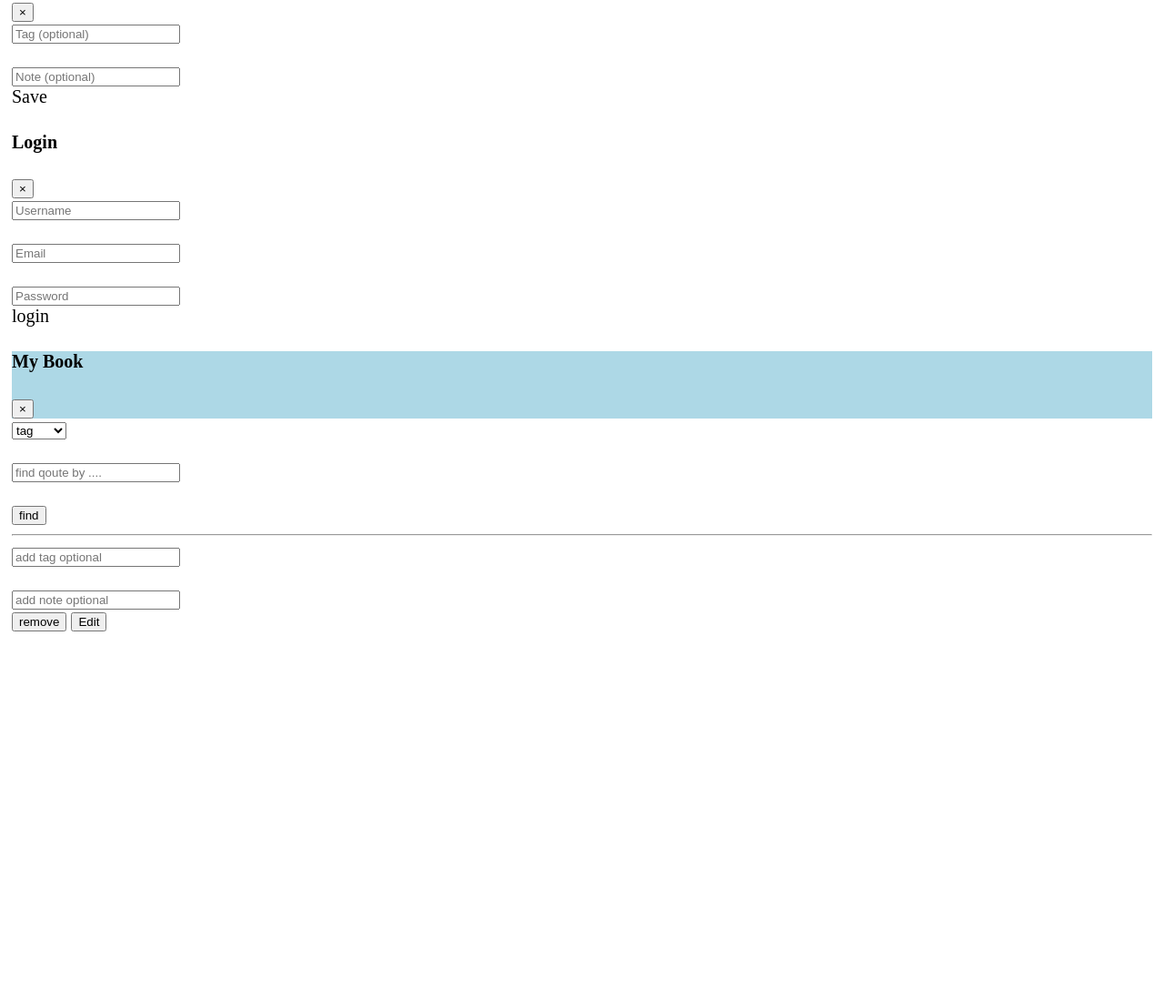
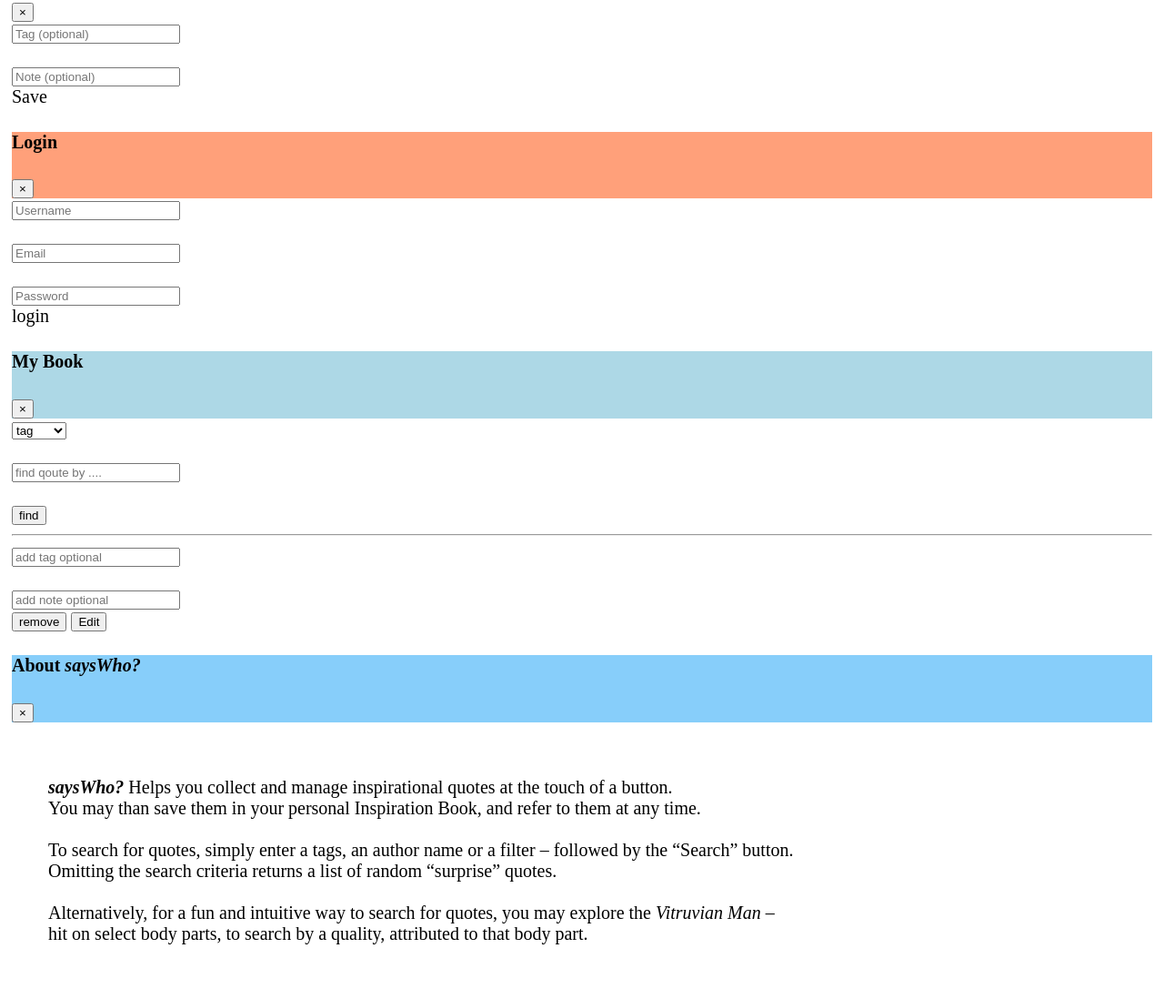
Before and after one commit to talhaker/saysWho, a website with bundled scripts: page public/index.html in a window 1280 px wide. Shown: the part 744-1842 px from the top of the page at 91% size. Before the commit the page ends 1438 px from the top, so only its background shows below. Built offline with nearby package versions, Linux system fonts and the light colour scheme; files whose address does not match are found by name.

Commit message:
Add modal for 'About saysWho'

```diff
--- a/public/index.html
+++ b/public/index.html
@@ -202,7 +202,7 @@
                     <!--Content-->
                     <div class="modal-content">
                         <!--Header-->
-                        <div class="modal-header text-center">
+                        <div class="modal-header text-center modal-login">
                             <h4 class="modal-title white-text w-100 font-weight-bold py-2">Login</h4>
                             <button type="button" class="close" data-dismiss="modal" aria-label="Close">
                                 <span aria-hidden="true" class="white-text">&times;</span>
@@ -284,6 +284,34 @@
                     <!--/.Content-->
                 </div>
             </div>
+
+            <!-- ////////////////      modalAbout    ////////////////////// -->
+            <div class="modal fade" id="modalAbout" tabindex="-1" role="dialog" aria-labelledby="myModalLabel" aria-hidden="true">
+                <div class="modal-dialog modal-notify modal-lg" role="document">
+                    <!--Content-->
+                    <div class="modal-content">
+                        <!--Header-->
+                        <div class="modal-header text-center modal-about">
+                            <h4 class="modal-title white-text w-100 font-weight-bold py-2">About <i><b>saysWho?</b></i></h4>
+                            <button type="button" class="close" data-dismiss="modal" aria-label="Close">
+                                    <span aria-hidden="true" class="white-text">&times;</span>
+                                </button>
+                        </div>
+
+                        <!--Body-->
+                        <div class="row modal-body about-body">
+                            <p>
+                                <i><b>saysWho?</b></i> Helps you collect and manage inspirational quotes at the touch of a button.<br/> You may than save them in your personal Inspiration Book, and refer to them at any time.
+                                <br/><br/> To search for quotes, simply enter a tags, an author name or a filter – followed by the “Search” button.<br/> Omitting the search criteria returns a list of random “surprise” quotes.
+                                <br/><br/> Alternatively, for a fun and intuitive way to search for quotes, you may explore the <i>Vitruvian Man</i> –<br/> hit on select body parts, to search by a quality, attributed to that body part.
+                            </p>
+                        </div>
+                    </div>
+                    <!--/.Content-->
+                </div>
+            </div>
+
+
         </div>
         <!-- home-page -->
     </div>
--- a/public/style.css
+++ b/public/style.css
@@ -99,8 +99,20 @@ html {
     background-color: lightblue
 }
 
+.text-center.modal-login {
+    background-color: lightsalmon;
+}
+
 .text-center.modal-save {
     background-color: lightgreen
+}
+
+.text-center.modal-about {
+    background-color: lightskyblue;
+}
+
+.about-body {
+    padding: 40px;
 }
 
 
```
